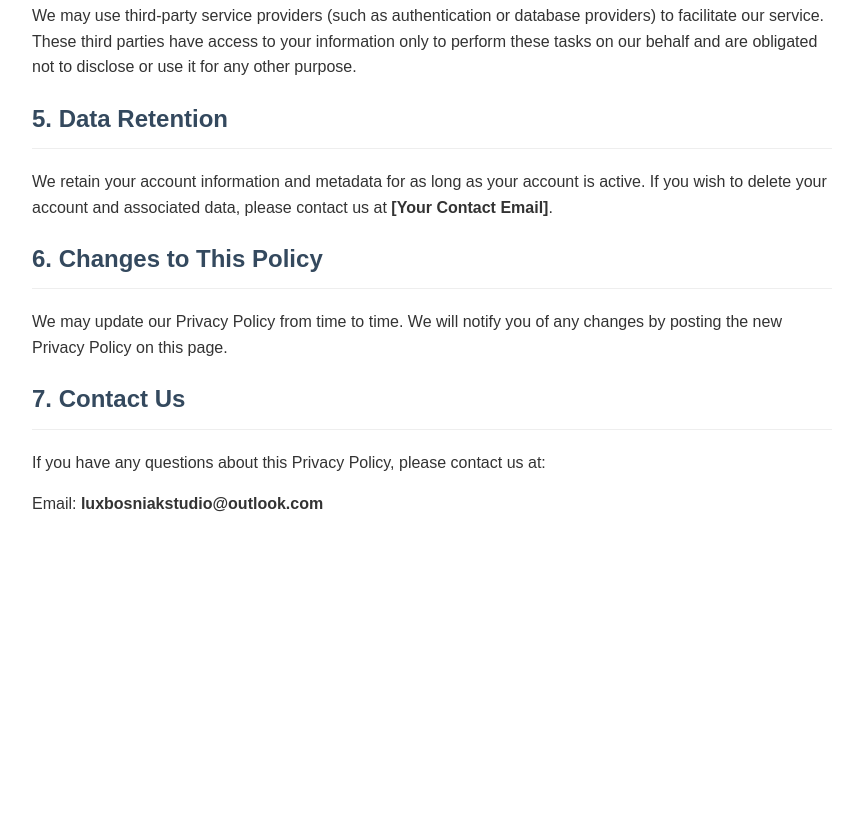
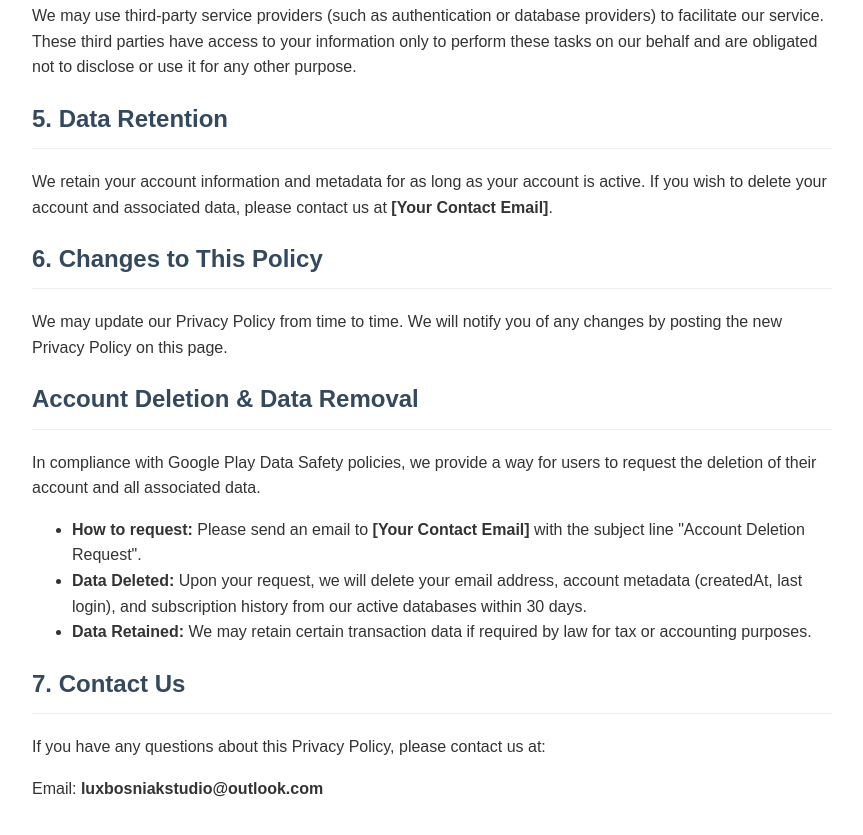
Before and after one commit to suljkanovic-adin/suljkanovic-adin.github.io, a plain HTML site: page index.html in a window 1280 px wide. Shown: the part 924-1759 px from the top of the page, without its empty margins (208-1071 px from the left). Before the commit the page ends 1481 px from the top, so only its background shows below. Drawn offline with Linux system fonts and the light colour scheme.

Commit message:
Add account deletion and data removal information
Added section for account deletion and data removal policy.

```diff
--- a/index.html
+++ b/index.html
@@ -47,6 +47,14 @@
     <h2>6. Changes to This Policy</h2>
     <p>We may update our Privacy Policy from time to time. We will notify you of any changes by posting the new Privacy Policy on this page.</p>
 
+    <h2 id="delete-account">Account Deletion & Data Removal</h2>
+    <p>In compliance with Google Play Data Safety policies, we provide a way for users to request the deletion of their account and all associated data.</p>
+    <ul>
+        <li><strong>How to request:</strong> Please send an email to <strong>[Your Contact Email]</strong> with the subject line "Account Deletion Request".</li>
+        <li><strong>Data Deleted:</strong> Upon your request, we will delete your email address, account metadata (createdAt, last login), and subscription history from our active databases within 30 days.</li>
+        <li><strong>Data Retained:</strong> We may retain certain transaction data if required by law for tax or accounting purposes.</li>
+    </ul>
+
     <h2>7. Contact Us</h2>
     <p>If you have any questions about this Privacy Policy, please contact us at:</p>
     <p>Email: <strong>luxbosniakstudio@outlook.com</strong></p>
```
